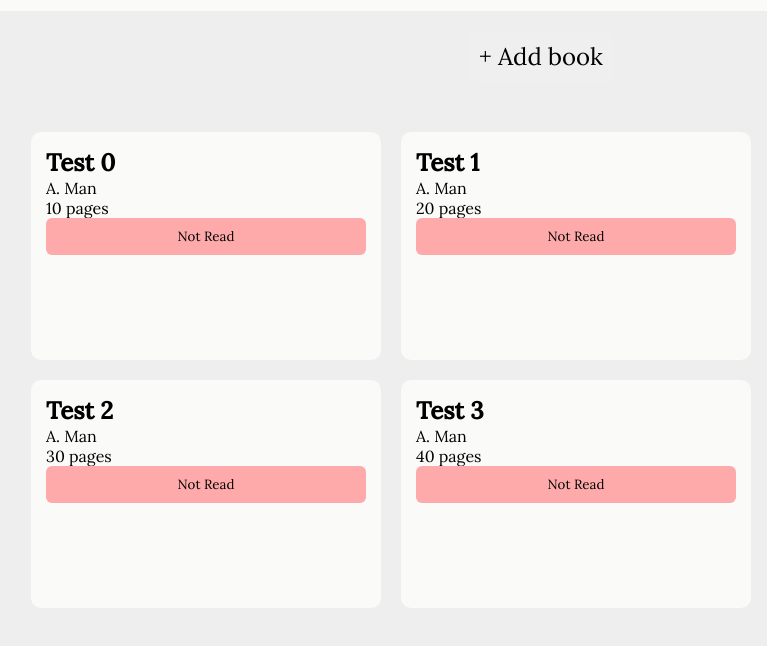
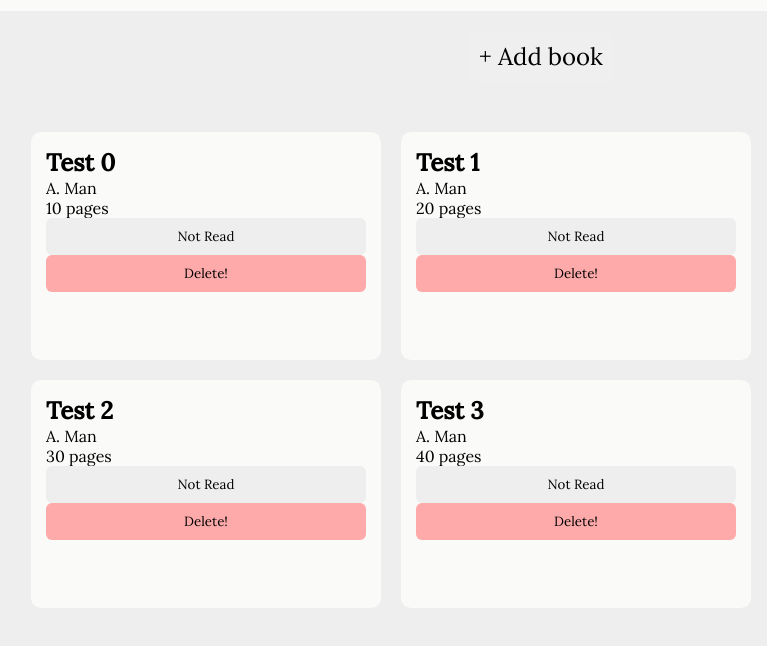
Before and after one commit to SirIsaacNeutron/library, a website: page index.html in a window 1280 px wide. Shown: the part 96-742 px from the top of the page, without its empty margins (99-866 px from the left). Drawn offline with Linux system fonts and the light colour scheme.

Commit message:
Add delete button for book cards

```diff
--- a/script.js
+++ b/script.js
@@ -131,6 +131,10 @@ function createBookCard(index, title, author, pages, isRead) {
     }
 
     isReadButton.addEventListener("click", () => {
+        // The function for each book in library will be different
+        // For the book at index 0, the function generated here will have selectedBook = library[0]
+        // For index 1, selectedBook = library[1]
+        // etc.
         const selectedBook = library[index]
         if (selectedBook.isRead) {
             isReadButton.classList.remove("read")
@@ -142,8 +146,19 @@ function createBookCard(index, title, author, pages, isRead) {
         }
         selectedBook.toggleRead()
     })
+    newBookCard.appendChild(isReadButton)
 
-    newBookCard.appendChild(isReadButton)
+    const deleteButton = document.createElement("button")
+    deleteButton.textContent = "Delete!"
+    deleteButton.classList.add("delete-button")
+    deleteButton.addEventListener("click", () => {
+        // https://stackoverflow.com/questions/5767325/how-can-i-remove-a-specific-item-from-an-array
+        library.splice(index, 1)
+        // I don't think this will be very efficient when library.length is very high
+        // But as I remember a programmer saying, premature optimization is the root of all evil :)
+        updateDisplayedLibrary()
+    })
+    newBookCard.appendChild(deleteButton)
 
     bookCardArea.appendChild(newBookCard)
 }
--- a/styles.css
+++ b/styles.css
@@ -4,6 +4,7 @@
     --main-bg-color: #eeeeee;
     --font-color: black;
     --submit-btn-bg-color: #92ff95;
+    --delete-button-bg-color: #ffaaaa;
 }
 
 * {
@@ -202,11 +203,15 @@ main {
 }
 
 .not-read {
-    background-color: rgb(255, 170, 170);
+    background-color: var(--main-bg-color);
 }
 
 .read {
     background-color: #b8ff9f;
+}
+
+.delete-button {
+    background-color: var(--delete-button-bg-color);
 }
 
 /* Footer */
```
